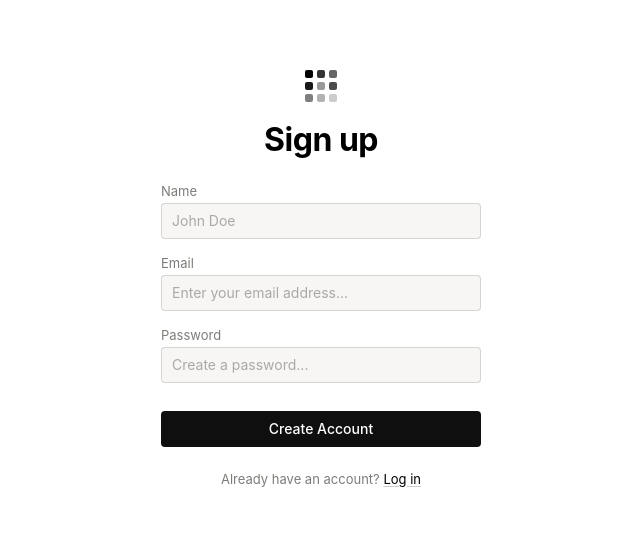
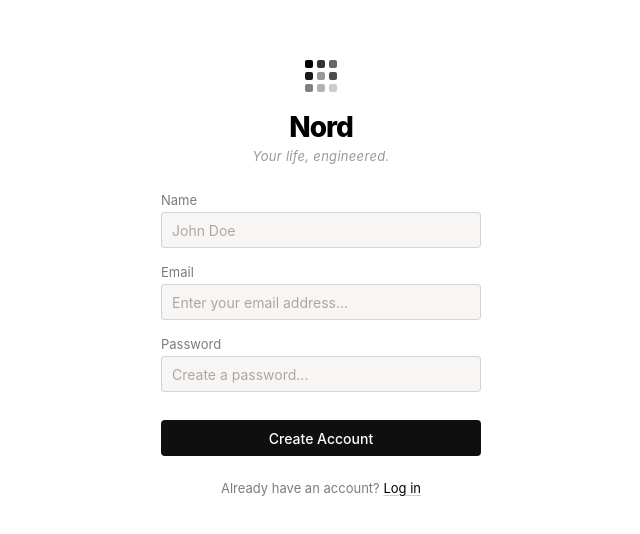
Before and after one commit to Raghavendra-Yadav/Nord, a React (Vite) app in the folder frontend/: page /register in a window 1280 px wide. Shown: the part 124-658 px from the top of the page, without its empty margins (319-959 px from the left). Built offline with nearby package versions, Linux system fonts and the light colour scheme.

Commit message:
brand: Add Nord tagline 'Your life, engineered.' across Login, Register, and Sidebar

```diff
--- a/frontend/src/pages/Dashboard.jsx
+++ b/frontend/src/pages/Dashboard.jsx
@@ -120,9 +120,9 @@ export default function Dashboard() {
       {/* Notion-Style Permanent Left Sidebar */}
       <aside className="notion-sidebar">
         {/* Daily Stoic Embedded Quote */}
-        <div style={{ marginBottom: '32px', background: '#F2F1EE', padding: '12px', borderRadius: '6px', fontSize: '11px', color: 'var(--notion-gray-text)' }}>
-          "You have power over your mind - not outside events. Realize this, and you will find strength."
-          <br /><strong style={{ color: '#aaa', marginTop: '4px', display: 'block' }}>- Marcus Aurelius</strong>
+        <div style={{ marginBottom: '32px' }}>
+          <div style={{ fontSize: '20px', fontWeight: 800, letterSpacing: '-0.5px', color: '#000' }}>Nord</div>
+          <div style={{ fontSize: '11px', color: 'var(--notion-gray-text)', fontStyle: 'italic', marginTop: '2px' }}>Your life, engineered.</div>
         </div>
 
         <div className="sidebar-section">Tracking Hub</div>
--- a/frontend/src/pages/Login.jsx
+++ b/frontend/src/pages/Login.jsx
@@ -40,7 +40,10 @@ const Login = () => {
         </svg>
       </div>
 
-      <h1 className="notion-title">Log in</h1>
+      <div style={{ textAlign: 'center', marginBottom: '28px' }}>
+        <h1 style={{ fontSize: '28px', fontWeight: 800, letterSpacing: '-1px', margin: '0 0 4px 0' }}>Nord</h1>
+        <p style={{ fontSize: '13px', color: 'rgba(55,53,47,0.5)', margin: 0, fontStyle: 'italic', letterSpacing: '0.3px' }}>Your life, engineered.</p>
+      </div>
 
       {error && (
         <div style={{ color: '#E03E3E', fontSize: 13, marginBottom: '20px', textAlign: 'center', background: '#FDEAE9', padding: '10px', borderRadius: '4px' }}>
--- a/frontend/src/pages/Register.jsx
+++ b/frontend/src/pages/Register.jsx
@@ -42,7 +42,10 @@ const Register = () => {
         </svg>
       </div>
 
-      <h1 className="notion-title">Sign up</h1>
+      <div style={{ textAlign: 'center', marginBottom: '28px' }}>
+        <h1 style={{ fontSize: '28px', fontWeight: 800, letterSpacing: '-1px', margin: '0 0 4px 0' }}>Nord</h1>
+        <p style={{ fontSize: '13px', color: 'rgba(55,53,47,0.5)', margin: 0, fontStyle: 'italic', letterSpacing: '0.3px' }}>Your life, engineered.</p>
+      </div>
 
       {error && (
         <div style={{ color: '#E03E3E', fontSize: 13, marginBottom: '20px', textAlign: 'center', background: '#FDEAE9', padding: '10px', borderRadius: '4px' }}>
```
